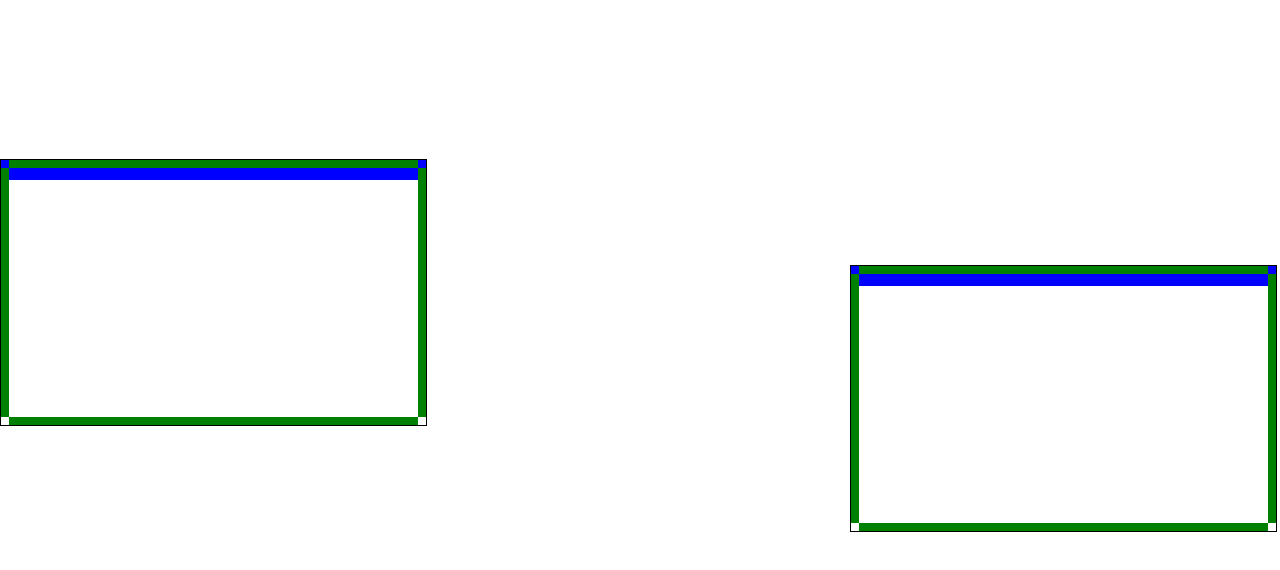
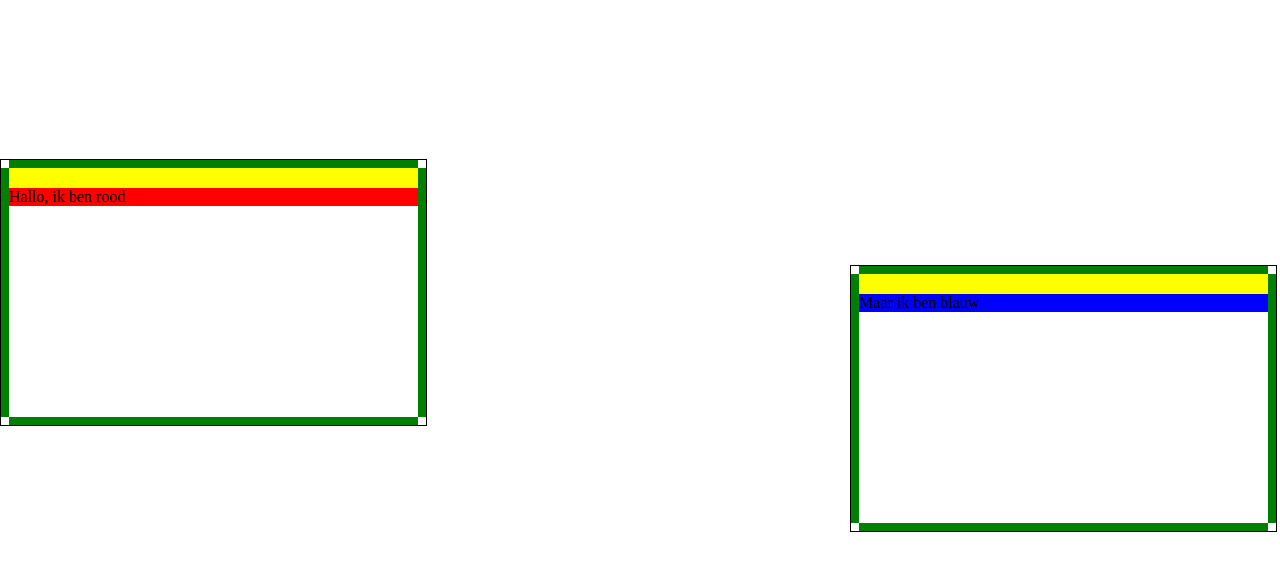
Before and after one commit to JorisWillig/VueHackathon, a Vue app in the folder hackathon/: page / in a window 1280 px wide. Shown: the top 570 px of the page. Built offline with nearby package versions, Linux system fonts and the light colour scheme.

Commit message:
add custom components as tile content

```diff
--- a/hackathon/src/App.vue
+++ b/hackathon/src/App.vue
@@ -19,18 +19,26 @@ export default class App extends Vue {
     gapSize: 8,
     tiles: [
       {
+        tileConfig: {
           id: "tile1",
           width: 5,
           height: 5,
           xPos: 0,
           yPos: 3,
         },
+        contentComponent: "Red",
+        contentData: "Hallo, ik ben rood"
+      },
       {
+        tileConfig: {
           id: "tile2",
           width: 5,
           height: 5,
           xPos: 10,
           yPos: 5,
+        },
+        contentComponent: "Blue",
+        contentData: "Maar ik ben blauw"
       }
     ],
   }
--- /dev/null
+++ b/hackathon/src/components/Blue.vue
@@ -0,0 +1,22 @@
+<template>
+<div class="blue-container">
+  {{data}}
+</div>
+</template>
+
+<script lang="ts">
+import { Vue, Component, Prop } from "vue-property-decorator";
+
+@Component({
+  components: {},
+})
+export default class Blue extends Vue {
+@Prop() data!: string;
+}
+</script>
+
+<style lang="scss" scoped>
+.blue-container {
+  background-color: blue;
+}
+</style>
--- a/hackathon/src/components/Dashboard.vue
+++ b/hackathon/src/components/Dashboard.vue
@@ -1,25 +1,32 @@
 <template>
 <div class="dashboard" ref="dashboardContainer">
-  <Tile v-for="tile of dashboardConfig.tiles" :key="tile.id" :config="tile" :moveFunction="calculateTilePosition" :gridToPx="gridToPx" :resizeFunction="calculateTileSize"></Tile>
+  <TileComponent v-for="tile of dashboardConfig.tiles" :key="tile.id" :config="tile.tileConfig" :moveFunction="calculateTilePosition" :gridToPx="gridToPx" :resizeFunction="calculateTileSize">
+    <component v-bind:is="tile.contentComponent" :data="tile.contentData"></component>
+  </TileComponent>
 </div>
 </template>
 
 <script lang="ts">
 import { Vue, Component, Prop } from "vue-property-decorator";
-import Tile, { TileConfig } from "./Tile.vue";
+import TileComponent from "./Tile.vue";
+import Tile, { TileConfig } from "@/interfaces/Tile";
 import { Axis } from "@/enums/Axis";
 import { ResizeDirection } from "@/enums/ResizeDirection";
+import Red from '@/components/Red.vue';
+import Blue from '@/components/Blue.vue';
 
 export interface DashboardConfig {
   gridWidth: number; // Amount of squares
   gridHeight: number;
   gapSize: number;
-  tiles: TileConfig[];
+  tiles: Tile[];
 }
 
 @Component({
   components: {
-    Tile,
+    TileComponent,
+    Red,
+    Blue
   },
 })
 export default class Dashboard extends Vue {
--- /dev/null
+++ b/hackathon/src/components/Red.vue
@@ -0,0 +1,22 @@
+<template>
+<div class="red-container">
+{{data}}
+</div>
+</template>
+
+<script lang="ts">
+import { Vue, Component, Prop } from "vue-property-decorator";
+
+@Component({
+  components: {},
+})
+export default class Red extends Vue {
+@Prop() data!: string;
+}
+</script>
+
+<style lang="scss" scoped>
+.red-container {
+  background-color: red;
+}
+</style>
--- a/hackathon/src/components/Tile.vue
+++ b/hackathon/src/components/Tile.vue
@@ -9,8 +9,7 @@
       <div class="header"
         @mousedown="startReposition($event)"
       ></div>
-      <div class="body"></div>
-      <slot />
+      <div class="body"><slot /></div>
     </div>
   </div>
 </div>
@@ -20,14 +19,7 @@
 import { Axis } from "@/enums/Axis";
 import { ResizeDirection } from "@/enums/ResizeDirection";
 import { Vue, Component, Prop } from "vue-property-decorator";
-
-export interface TileConfig {
-  id: string;
-  width: number;
-  height: number;
-  xPos: number;
-  yPos: number;
-}
+import { TileConfig } from "@/interfaces/Tile";
 
 @Component({
   components: {},
@@ -163,6 +155,9 @@ export default class Tile extends Vue {
     .right-handle {
       right: 0px;
     }
+    .tile-content {
+      padding: 8px;
+    }
 
   }
 }
@@ -170,14 +165,8 @@ export default class Tile extends Vue {
 .header {
   width: 100%;
   height: 20px;
-  background-color: blue;
+  background-color: Yellow;
 
   cursor: move;
 }
-
-.body {
-  width: 100%;
-  height: calc(100% - 20px);
-  background-color: red;
-}
 </style>
--- /dev/null
+++ b/hackathon/src/interfaces/Tile.ts
@@ -0,0 +1,14 @@
+export interface TileConfig {
+  id: string;
+  width: number;
+  height: number;
+  xPos: number;
+  yPos: number;
+
+}
+
+export default interface Tile {
+  tileConfig: TileConfig,
+  contentComponent: string;
+  contentData: any;
+}
```
Lines whose indentation alone changed are shown as unchanged.
